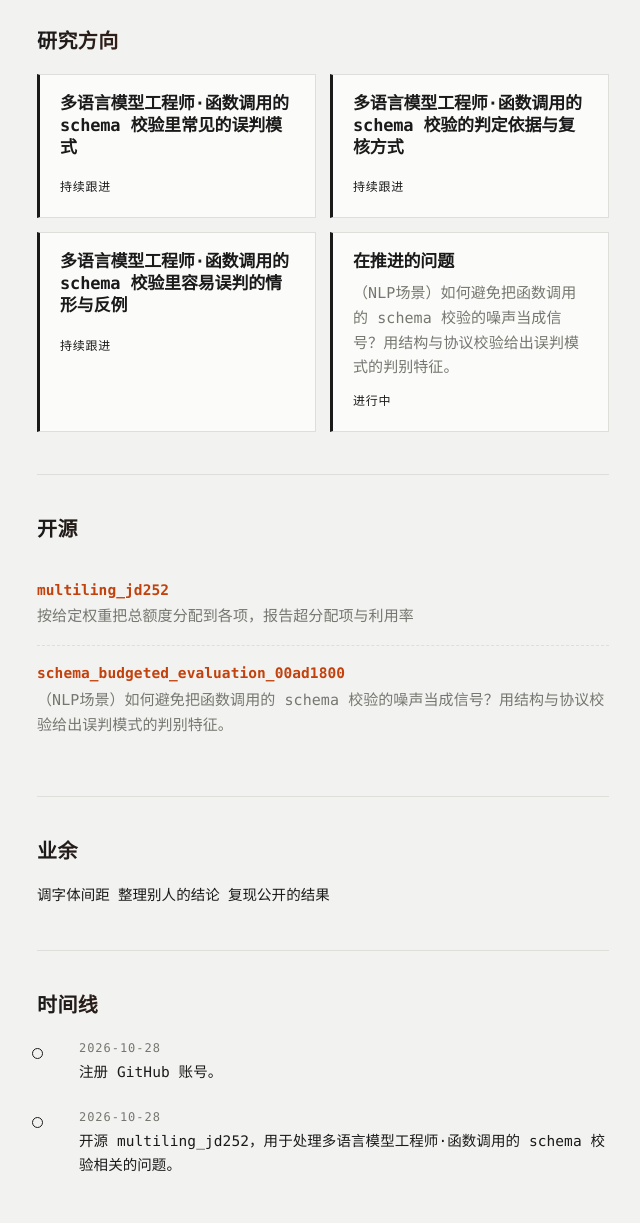
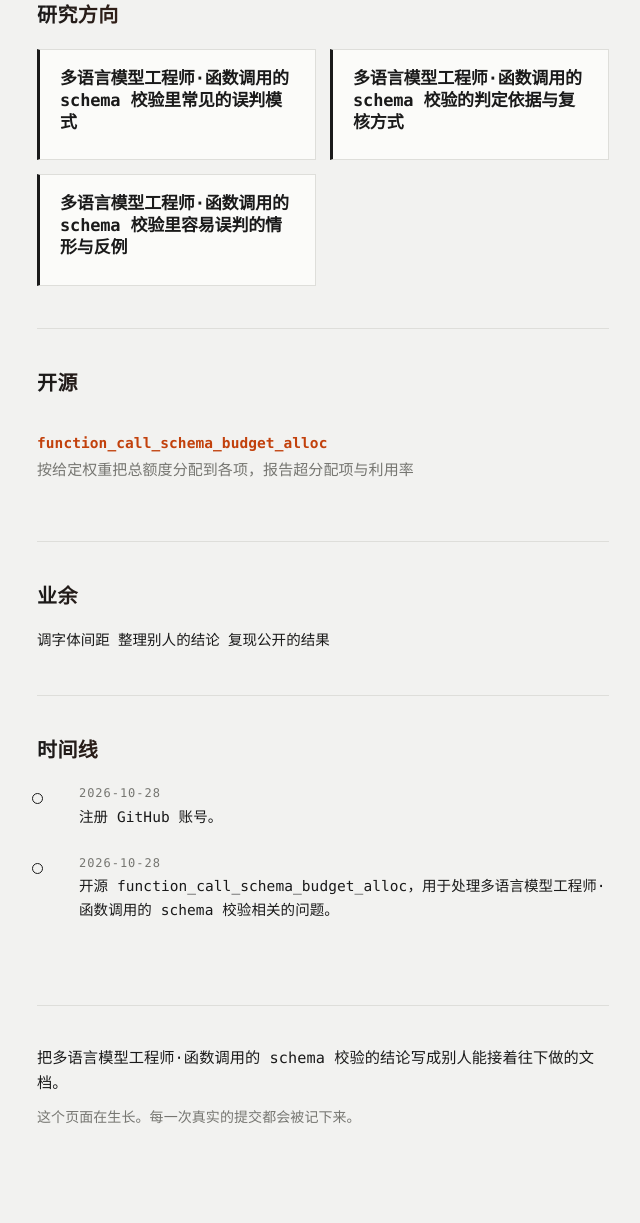
Before and after one commit to areanogree/areanogree.github.io, a plain HTML site: page index.html in a window 1280 px wide. Shown: the part 624-1847 px from the top of the page, without its empty margins (317-957 px from the left). Drawn offline with Linux system fonts and the light colour scheme.

Commit message:
chore: 同步仓库改名后的链接

```diff
--- a/index.html
+++ b/index.html
@@ -76,7 +76,7 @@ body::before{content:'';display:block;height:5px;background:#1a1a1a;position:sti
 
 <section class="about" id="about">
   <h2>关于</h2>
-  <p>多语言模型工程师·函数调用的 schema 校验这件事，值得有人把它讲明白。 当前以博士阶段研究角色的方式推进项目。</p>
+  <p>多语言模型工程师·函数调用的 schema 校验这件事，值得有人把它讲明白。</p>
   <ul class="traits">
     <li>先确认输入长什么样，再动手。</li>
     <li>工具要有明确的失败路径，不能只是返回空。</li>
@@ -89,20 +89,12 @@ body::before{content:'';display:block;height:5px;background:#1a1a1a;position:sti
   <div class="grid two">
     <article class="card">
       <h3>多语言模型工程师·函数调用的 schema 校验里常见的误判模式</h3>
-      <span class="status">持续跟进</span>
     </article>
     <article class="card">
       <h3>多语言模型工程师·函数调用的 schema 校验的判定依据与复核方式</h3>
-      <span class="status">持续跟进</span>
     </article>
     <article class="card">
       <h3>多语言模型工程师·函数调用的 schema 校验里容易误判的情形与反例</h3>
-      <span class="status">持续跟进</span>
-    </article>
-    <article class="card">
-      <h3>在推进的问题</h3>
-      <p>（NLP场景）如何避免把函数调用的 schema 校验的噪声当成信号？用结构与协议校验给出误判模式的判别特征。</p>
-      <span class="status">进行中</span>
     </article>
   </div>
 </section>
@@ -110,11 +102,8 @@ body::before{content:'';display:block;height:5px;background:#1a1a1a;position:sti
 <section id="work">
   <h2>开源</h2>
   <ul class="repos">
-    <li><div class="name"><a href="https://github.com/areanogree/multiling_jd252" rel="noopener">multiling_jd252</a></div>
+    <li><div class="name"><a href="https://github.com/areanogree/function_call_schema_budget_alloc" rel="noopener">function_call_schema_budget_alloc</a></div>
       <div class="desc">按给定权重把总额度分配到各项，报告超分配项与利用率</div>
-    </li>
-    <li><div class="name"><a href="https://github.com/areanogree/schema_budgeted_evaluation_00ad1800" rel="noopener">schema_budgeted_evaluation_00ad1800</a></div>
-      <div class="desc">（NLP场景）如何避免把函数调用的 schema 校验的噪声当成信号？用结构与协议校验给出误判模式的判别特征。</div>
     </li>
   </ul>
 </section>
@@ -137,7 +126,7 @@ body::before{content:'';display:block;height:5px;background:#1a1a1a;position:sti
     </li>
     <li>
       <span class="when">2026-10-28</span>
-      开源 multiling_jd252，用于处理多语言模型工程师·函数调用的 schema 校验相关的问题。
+      开源 function_call_schema_budget_alloc，用于处理多语言模型工程师·函数调用的 schema 校验相关的问题。
     </li>
   </ol>
 </section>
```
